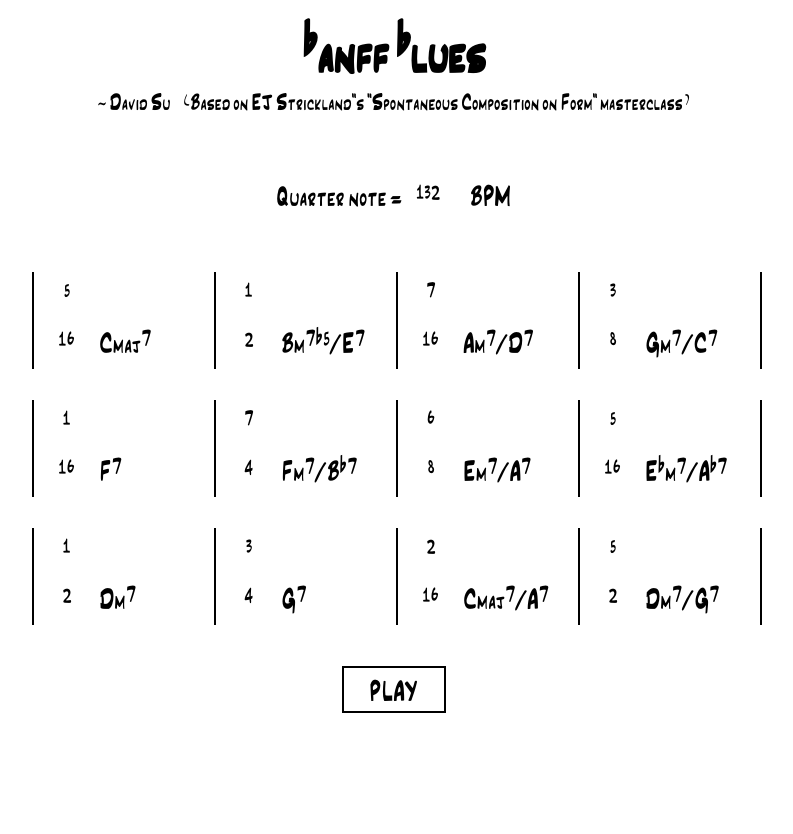
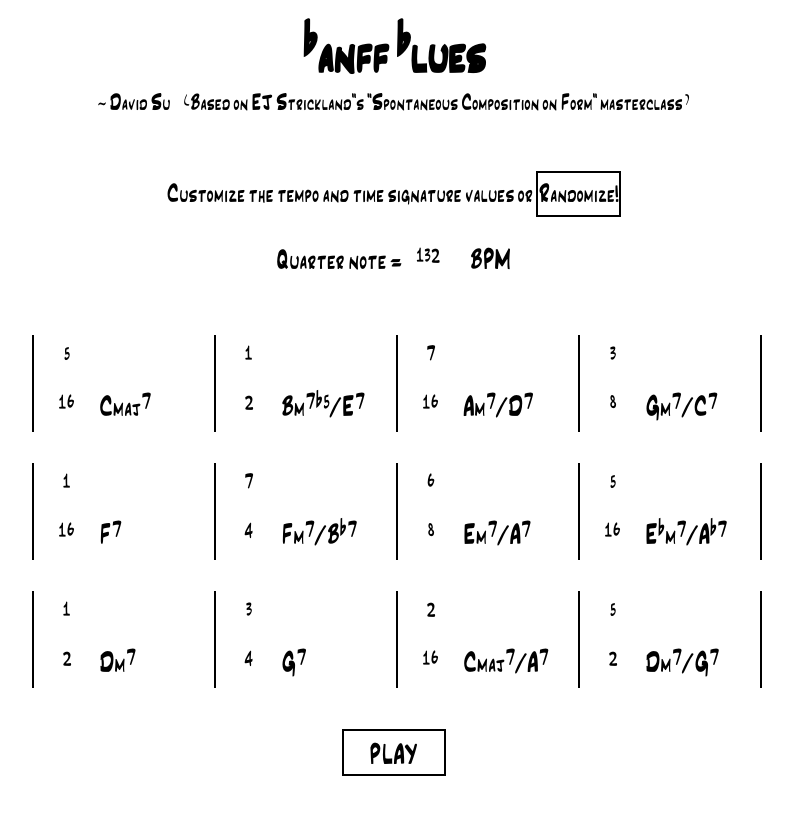
Before and after one commit to usdivad/banffblues, a PHP site: page /index.html in a window 1280 px wide. Shown: the whole page, without its empty margins (246-1039 px from the left). Before the commit the page ends 713 px from the top, so only its background shows below. Run offline with PHP 8.4, Linux system fonts and the light colour scheme.

Commit message:
add randomize function

```diff
--- a/index.html
+++ b/index.html
@@ -12,11 +12,14 @@
 	</head>
 	<body>
 	<div id="content">
-		<!--<div id="applyNow">Apply now!</div>-->
-
 		<div id="sheet">
 			<div id="meta">
-				Quarter note = <input type="number" id="bpm" value="132"> BPM
+				<!--<div id="applyNow">Apply now!</div>-->
+				<div id="instructions">
+					Customize the tempo and time signature values or
+					<span id="randomizeButton" class="button">Randomize!</span>
+				</div>
+				<div id="tempoMarking">Quarter note = <input type="number" id="bpm" value="132"> BPM</div>
 			</div>
 
 			<div id="metro"></div>
@@ -94,7 +97,7 @@
 				</div>
 			</div> <!--end chords-->
 		</div> <!--end sheet-->
-		<div id="playButton">PLAY</div>
+		<div id="playButton" class="button">PLAY</div>
 	</div> <!--end content-->
 
 		<script type="text/javascript" src="./lib/jquery-1.10.2.min.js"></script>
--- a/main.js
+++ b/main.js
@@ -105,10 +105,16 @@ numInput.push(
 	);
 */
 
-//Control for playButton (static for now)
+//Controls
+//for playButton (static for now)
 $("#playButton").click(function() {
 	submit();
 });
+
+//for randomize button
+$("#randomizeButton").click(function() {
+	randomizeBars();
+})
 
 //Submit function
 function submit() {
@@ -247,6 +253,20 @@ function beep(setting) {
 }
 
 
+function randomizeBars() {
+	for (var i=0;i<TOTAL_BARS; i++) {
+			var numVal = Math.floor(Math.random()*10)+1; //1 to 10
+			var denVal = (Math.floor(Math.random()*4)+1)*4; //4 to 32
+			//get input numerator/denominator
+			var numQuery = "#b" + i + "n";
+			var denQuery = "#b" + i + "d";
+			$(numQuery).val(numVal);
+			$(denQuery).val(denVal);
+			console.log(numQuery+", "+denQuery);
+
+		} //end forloop
+}
+
 
 
 
--- a/style.css
+++ b/style.css
@@ -54,6 +54,12 @@ a:hover {
 	text-align: center;
 }
 
+#instructions {
+	font-size: 90%;
+	text-align: center;
+	padding-bottom: 20px;
+}
+
 #playButton {
 	width: 100px;
 	height: 30px;
@@ -65,7 +71,14 @@ a:hover {
 	margin-top: 10px;
 }
 
-#playButton:hover, #playButton:active {
+#randomizeButton {
+	height: 15px;
+	width: 125px;
+	border-style: solid;
+	border-width: 2px;
+}
+
+.button:hover, .button:active {
 	color: #A30000;
 }
 
```
